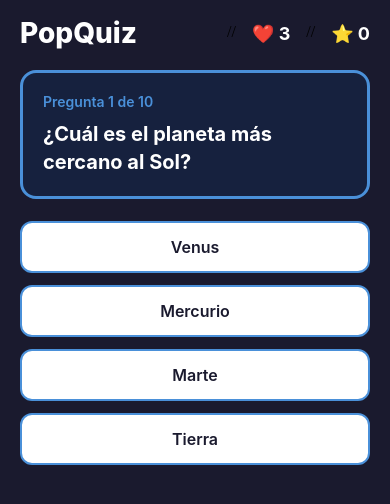
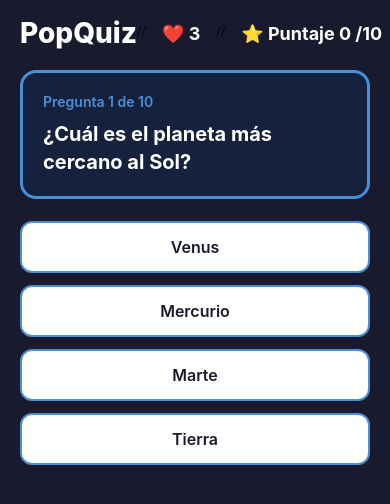
Before and after one commit to mjsalinas/PrimerExamenMovil66, a React Native app: screen / in a window 390 px wide. Shown: the top 504 px of the page. Built offline with nearby package versions, Linux system fonts and the light colour scheme.

Commit message:
App.tsx - se agrego el Puntaje: 0/10

```diff
--- a/App.tsx
+++ b/App.tsx
@@ -114,7 +114,7 @@ export default function App() {
   ❤️ {lives}
 </Text>
 //
-          <Text style={styles.statText}>⭐ {score}</Text>
+          <Text style={styles.statText}>⭐ Puntaje {score} /10 </Text>
         </View>
       </View>
 
```
